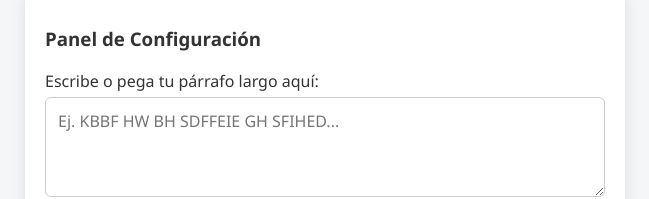
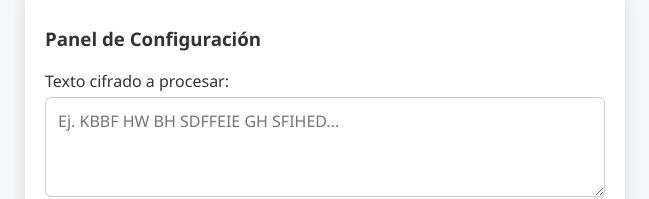
Before and after one commit to Wbeimar-l/juego-vigenere, a plain HTML site: page index.html in a window 1280 px wide. Shown: the part 124-323 px from the top of the page, without its empty margins (315-964 px from the left). Drawn offline with Linux system fonts and the light colour scheme.

Commit message:
Update index.html

```diff
--- a/index.html
+++ b/index.html
@@ -360,7 +360,7 @@
 
     <div class="setup-panel" id="setupPanel">
         <h3>Panel de Configuración</h3>
-        <label>Escribe o pega tu párrafo largo aquí:</label>
+        <label>Texto cifrado a procesar:</label>
         <textarea id="cipherInput" placeholder="Ej. KBBF HW BH SDFFEIE GH SFIHED..."></textarea>
 
         <label>Palabra Clave:</label>
```
